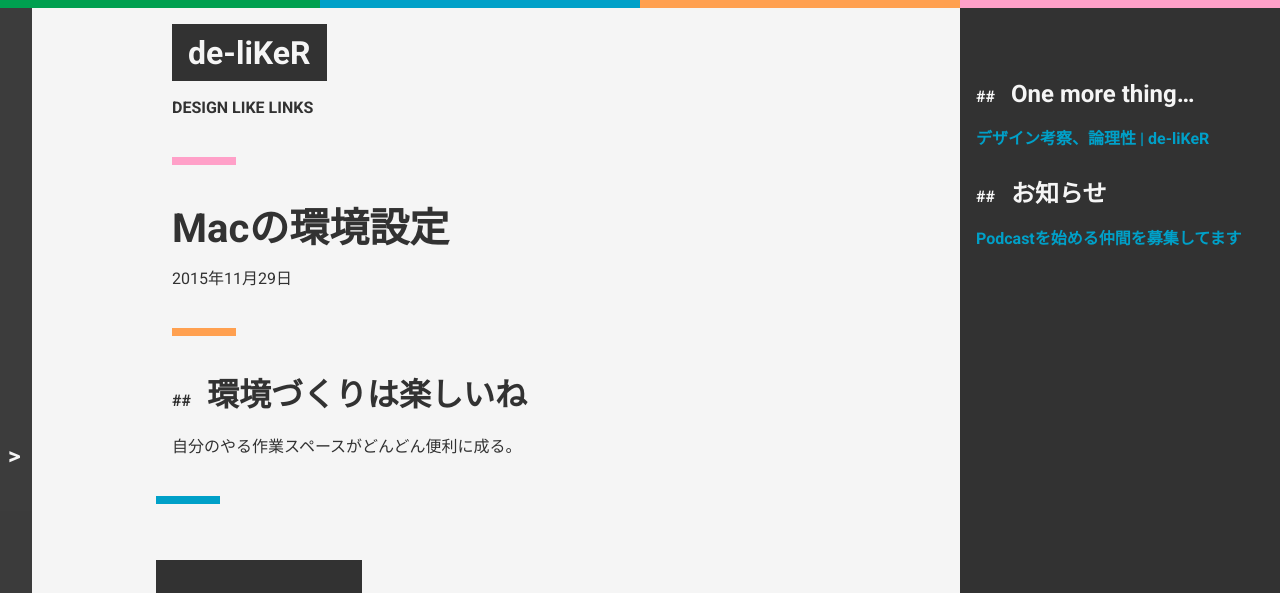
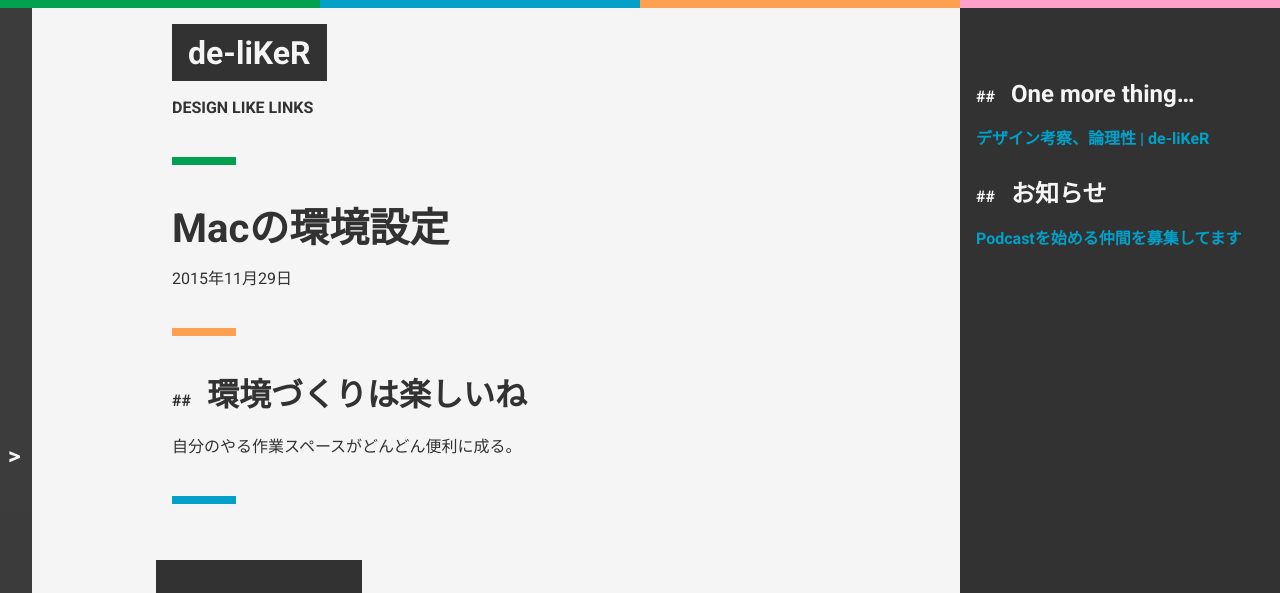
Before and after one commit to CreatorQsF/creatorqsf.github.io, a Jekyll site: the page built from _posts/2015-11-29-set-env-mac.md, in a window 1280 px wide. Shown: the top 593 px of the page. Built offline with Jekyll 4.4.1, drawn with Linux system fonts in a browser that asks for light colours.

Commit message:
2016/01/20

```diff
--- a/_layouts/default.html
+++ b/_layouts/default.html
@@ -30,7 +30,7 @@ ga('send', 'pageview');
     </div>
     <h1><a href="/">de-liKeR</a></h1>
     <p><strong>DESIGN LIKE LINKS</strong></p>
-    <hr>
+    <hr style="background-color: #00a050;">
   </header>
   <nav class="lp">
     <div class="nav-wrapper">
@@ -42,12 +42,11 @@ ga('send', 'pageview');
     </div>
   </nav>
   <article>
-    {% if page.url != "/" %}
     <h1>{{ page.title }}</h1>
     <p>{{ page.date | date:"%Y年%m月%d日" }}</p>
     <hr>
-    {% endif %}
     {{ content }}
+    <hr>
   </article>
   <aside>
     <h2>One more thing…</h2>
@@ -59,7 +58,6 @@ ga('send', 'pageview');
       <li><a href="https://de-liker.com/prepare-to-start-podcast.html">Podcastを始める仲間を募集してます</a></li>
     </ul>
   </aside>
-  <hr>
   <footer class="lp">
     <p>copyright de-liKeR 2015</p>
     <p>Auhtor:@CreatorQsF</p>
--- a/css/main.css
+++ b/css/main.css
@@ -135,9 +135,19 @@ article img {
   display: block;
 }
 
+article ul.post-list,
+article ul.post-list li {
+  list-style-type: none;
+  padding-left: 0;
+}
+
+article ul.post-list > li {
+  margin-bottom: 24px;
+}
+
 article ul.post-list li ul li p {
   font-weight: bold;
-	font-size: 8px;
+  font-size: 12px;
   margin-top: 4px;
   letter-spacing: 0.40em;
 }
@@ -278,6 +288,11 @@ hr:nth-child(4n) {
 a {
   color: #00a0c8;
   font-weight: bold;
+  text-decoration: none;
+}
+
+a:hover {
+  text-decoration: underline;
 }
 
 code {
@@ -416,3 +431,4 @@ nav ul li {
 
 * {
   font-family: "Roboto", "Noto Sans JP", sans-serif;
+}
```
Lines whose indentation alone changed are shown as unchanged.
